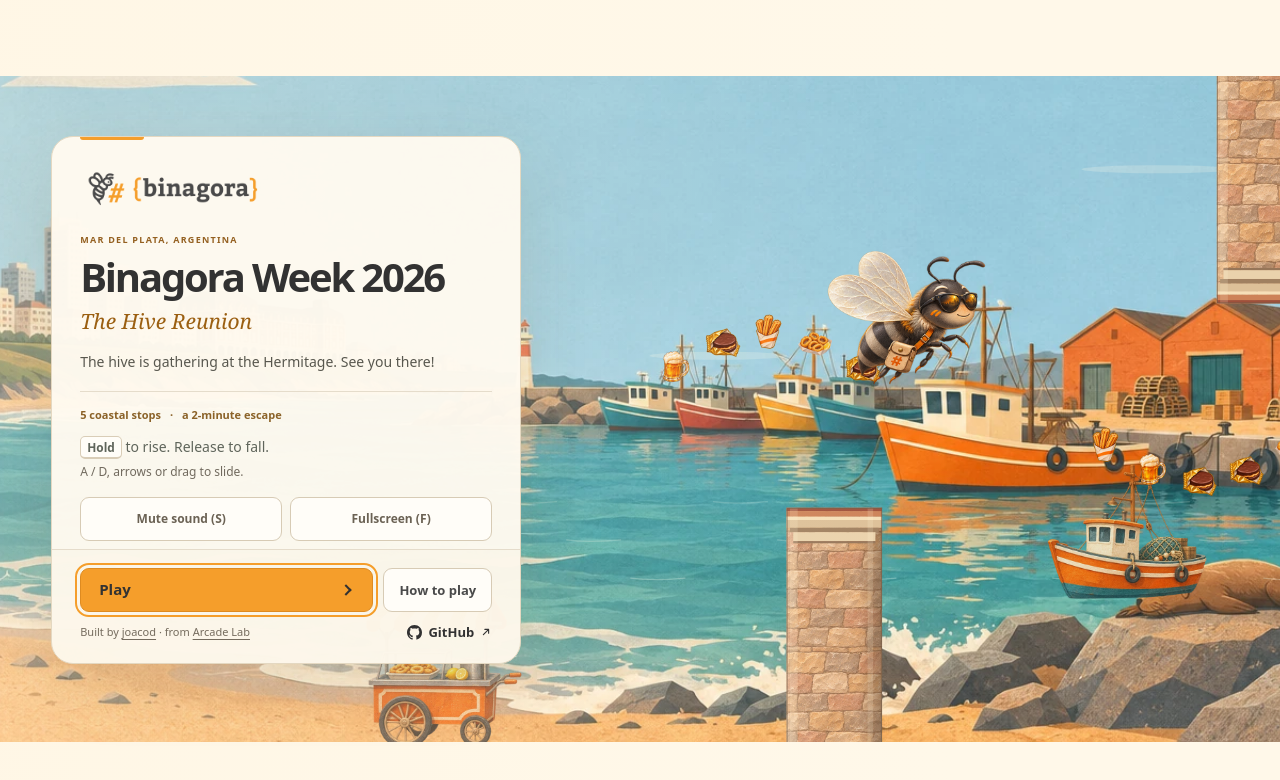
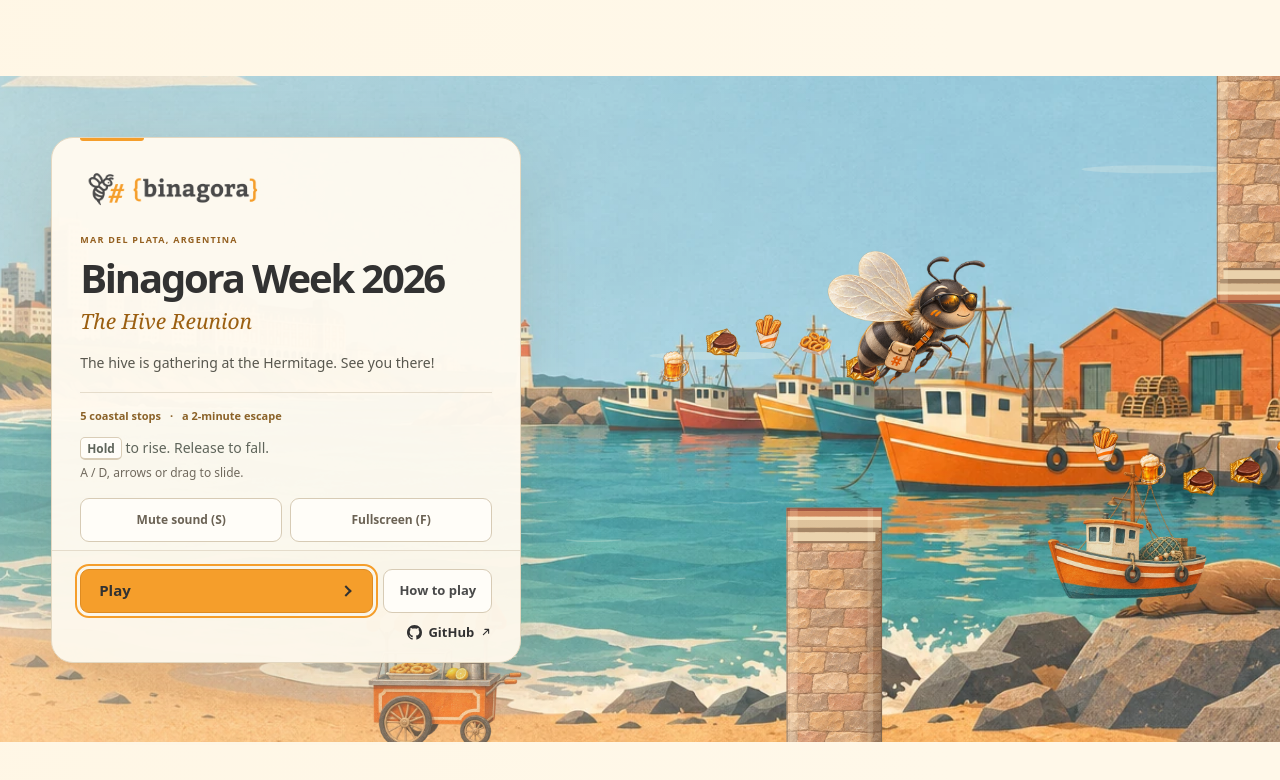
Before and after one commit to joacod/binweek2026, a website built with Vite: page index.html in a window 1280 px wide. Built offline with nearby package versions, Linux system fonts and the light colour scheme; what audiobits would draw is missing.

Commit message:
fix: update game menu structure and styling for credit display

```diff
--- a/src/game/style.css
+++ b/src/game/style.css
@@ -91,9 +91,8 @@
 .cloudwake-app .game-menu-actions .game-menu-primary { background: #F59E2B; color: #323232; border-color: #de8b21; box-shadow: none; }
 .cloudwake-app .game-menu-actions .game-menu-primary:enabled:hover { background: #f8b757; box-shadow: none; }
 .cloudwake-app .game-menu-utilities button { color: #6b6254; font-size: 11px; }
-.cloudwake-app .game-menu-origin, .cloudwake-app .game-menu-origin a { color: #756c5e; }
-.cloudwake-app .game-menu-origin { display: flex; flex-wrap: wrap; align-items: center; justify-content: space-between; gap: 8px 12px; }
-.cloudwake-app .game-menu-origin .binweek-source { display: inline-flex; flex: none; align-items: center; gap: 6px; color: #323232; font: 600 13px/1 system-ui, sans-serif; text-decoration: none; border-radius: 4px; }
+.cloudwake-app .game-menu-credit .binweek-source { display: inline-flex; flex: none; align-items: center; gap: 6px; color: #323232; font: 600 13px/1 system-ui, sans-serif; text-decoration: none; border-radius: 4px; }
+.cloudwake-app .game-menu-credit .binweek-source:hover { color: #b57a2b; }
 .cloudwake-app .binweek-source svg { display: block; }
 .cloudwake-app .game-menu-controls, .cloudwake-app .game-menu-controls :is(b,h2), .cloudwake-app .menu-readout { color: #4a4a4a; }
 .cloudwake-app .menu-readout { background: #f3ead8; border-color: #e5dccb; box-shadow: none; }
@@ -158,7 +157,6 @@
   .cloudwake-app .game-menu-body { grid-column: 2; padding: 22px 22px 10px 0; }
   .cloudwake-app .game-menu-main { display: block; }
   .cloudwake-app .game-menu-actions { grid-column: 2; grid-row: 2; align-content: start; padding: 10px 22px 18px 0; border: 0; }
-  .cloudwake-app .game-menu-origin { font-size: 10px; }
   .cloudwake-app .game-menu-notices { grid-column: 1 / -1; }
   .cloudwake-app .game-menu-layer[data-settings='true'] .game-menu { display: flex; }
   .cloudwake-app .game-menu-layer[data-settings='true'] .game-menu-header { padding: 14px 22px 4px; }
--- a/src/game/ui.ts
+++ b/src/game/ui.ts
@@ -37,9 +37,6 @@ export function createUI(root: HTMLElement, surface: HTMLElement, signal: AbortS
   const subtitle = document.createElement('p'); subtitle.className = 'binweek-subtitle'; subtitle.textContent = 'The Hive Reunion'; header.append(subtitle);
   const premise = document.createElement('div'); premise.className = 'binweek-premise'; premise.innerHTML = '<span>5 coastal stops <i aria-hidden="true">·</i> a 2-minute escape</span><p><kbd>Hold</kbd> to rise. Release to fall.<br><small>A / D, arrows or drag to slide.</small></p>';
   results.element.before(premise);
-  const origin = menu.layer.querySelector('.game-menu-origin')!;
-  const credit = document.createElement('span');
-  credit.append(...origin.childNodes);
   const source = document.createElement('a');
   source.className = 'binweek-source';
   source.href = site.repository;
@@ -47,7 +44,7 @@ export function createUI(root: HTMLElement, surface: HTMLElement, signal: AbortS
   source.rel = 'noopener noreferrer';
   source.title = 'View the source on GitHub (opens in a new tab)';
   source.innerHTML = `${github}<span>GitHub</span>${externalLink}`;
-  origin.replaceChildren(credit, source);
+  menu.layer.querySelector('.game-menu-credit')!.append(source);
   menu.layer.querySelector('.game-menu-notices')!.prepend(assetStatus);
   return {
     artworkStatus(message: string) { assetStatus.textContent = message; assetStatus.hidden = !message; },
--- a/src/ui/menu.css
+++ b/src/ui/menu.css
@@ -27,10 +27,8 @@
 .game-menu-layer .game-menu-actions button:not(.game-menu-primary) { color: #d5e3dd; border-color: #8ca99e66; }
 .game-menu-layer :is(.game-menu-run-actions, .game-menu-navigation) { display: contents; }
 .game-menu-layer .game-menu-actions > :is(.game-menu-run-actions, .game-menu-navigation):not(:has(> button:not([hidden]))) { display: none; }
-.game-menu-layer .game-menu-origin { flex: 1 0 100%; margin: 2px 0 0; color: #8aa39b; font: 11px/1.5 system-ui, sans-serif; }
-.game-menu-layer .game-menu-origin a { color: #b7cdc4; text-underline-offset: 3px; }
-.game-menu-layer .game-menu-origin a:hover { color: var(--menu-accent, #b9efd4); }
-.game-menu-layer .game-menu-origin a:focus-visible { outline: 2px solid var(--menu-accent, #b9efd4); outline-offset: 3px; }
+.game-menu-layer .game-menu-credit { flex: 1 0 100%; display: flex; justify-content: flex-end; margin: 2px 0 0; font: 11px/1.5 system-ui, sans-serif; }
+.game-menu-layer .game-menu-credit a:focus-visible { outline: 2px solid var(--menu-accent, #b9efd4); outline-offset: 3px; }
 .game-menu-layer .game-menu-utilities { display: flex; flex-wrap: wrap; gap: 8px; margin-top: 18px; }
 .game-menu-layer .game-menu-utilities button { flex: 1; min-height: 38px; background: #ffffff07; border-color: #ffffff14; color: #b9cdc7; font-size: 12px; box-shadow: none; }
 .game-menu-layer .game-menu-utilities button:enabled:hover { background: color-mix(in srgb, var(--menu-accent, #b9efd4) 12%, #ffffff05); border-color: color-mix(in srgb, var(--menu-accent, #b9efd4) 55%, transparent); box-shadow: none; }
--- a/src/ui/menu.ts
+++ b/src/ui/menu.ts
@@ -55,7 +55,7 @@ export function createGameMenu<Action extends string, Screen extends string>(roo
       <div class="game-menu-preferences" hidden><section class="game-menu-controls" aria-labelledby="${config.id}-help"><h2 id="${config.id}-help">How to play</h2><div class="game-menu-instructions"></div><p class="game-menu-key-guide"><b>P</b> Pause / Resume · <b>F</b> Fullscreen<br>In menus: <b>S</b> Sound<br>Escape goes back, pauses play, or exits fullscreen.</p></section></div>
     </div>
     <div class="game-menu-notices" aria-live="polite"><p class="game-menu-art-status" hidden></p><button type="button" class="game-menu-retry-art" hidden>Retry artwork</button><p class="game-menu-sound-status" hidden></p><p class="game-menu-display-status" hidden></p></div>
-    <footer class="game-menu-actions">${config.actions.map(action => `<button type="button" data-menu-action="${action.id}" class="${action.primary ? 'game-menu-primary' : ''}" hidden>${action.label}</button>`).join('')}<button type="button" class="game-menu-open-settings" hidden>How to play</button><button type="button" class="game-menu-back" hidden><span aria-hidden="true">← </span><span class="game-menu-back-label"></span></button><p class="game-menu-origin">Built by <a href="https://joacod.com" target="_blank" rel="noopener noreferrer">joacod</a> · from <a href="https://arcade.joacod.com/" target="_blank" rel="noopener noreferrer">Arcade Lab</a></p></footer>
+    <footer class="game-menu-actions">${config.actions.map(action => `<button type="button" data-menu-action="${action.id}" class="${action.primary ? 'game-menu-primary' : ''}" hidden>${action.label}</button>`).join('')}<button type="button" class="game-menu-open-settings" hidden>How to play</button><button type="button" class="game-menu-back" hidden><span aria-hidden="true">← </span><span class="game-menu-back-label"></span></button><p class="game-menu-credit"></p></footer>
   </section>`;
   // HUD/footer wrapping must not constrain menu space or move its actions.
   // The stage retains its geometry while the menu uses the whole game viewport.
@@ -87,7 +87,7 @@ export function createGameMenu<Action extends string, Screen extends string>(roo
   if (config.game) content.append(config.game);
   const actions = [...layer.querySelectorAll<HTMLButtonElement>('[data-menu-action]')];
   const openSettings = layer.querySelector<HTMLButtonElement>('.game-menu-open-settings')!;
-  const origin = layer.querySelector<HTMLElement>('.game-menu-origin')!;
+  const credit = layer.querySelector<HTMLElement>('.game-menu-credit')!;
   const back = layer.querySelector<HTMLButtonElement>('.game-menu-back')!;
   const backLabel = layer.querySelector<HTMLElement>('.game-menu-back-label')!;
   const runActions = document.createElement('div'); runActions.className = 'game-menu-run-actions';
@@ -104,7 +104,7 @@ export function createGameMenu<Action extends string, Screen extends string>(roo
     name.hidden = !open && screen === 'title';
     showDetails(open);
     openSettings.hidden = open || screen !== 'title' && screen !== 'paused';
-    origin.hidden = open || screen !== 'title';
+    credit.hidden = open || screen !== 'title';
     back.hidden = !open;
     backLabel.textContent = screen === 'paused' ? 'Back to pause menu' : 'Back to main menu';
     actions.forEach((button, i) => { button.hidden = open || !config.actions[i]!.screens.includes(screen as Screen); });
@@ -197,7 +197,7 @@ export function createGameMenu<Action extends string, Screen extends string>(roo
       layer.dataset.settings = String(settingsOpen);
       showDetails(settingsOpen); back.hidden = !settingsOpen;
       openSettings.hidden = settingsOpen || next !== 'title' && next !== 'paused';
-      origin.hidden = settingsOpen || next !== 'title';
+      credit.hidden = settingsOpen || next !== 'title';
       heading.textContent = settingsOpen ? 'Flight guide' : nextHeading;
       name.hidden = !settingsOpen && next === 'title';
       description.hidden = !description.textContent;
```
Also changed, not shown: docs/game.md (+1 -1 lines), .agents/skills/game-adaptation/SKILL.md.
